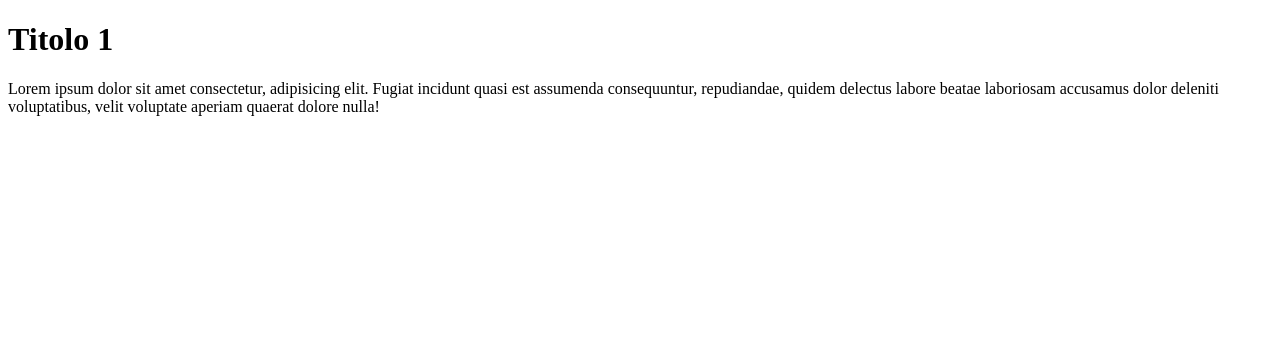
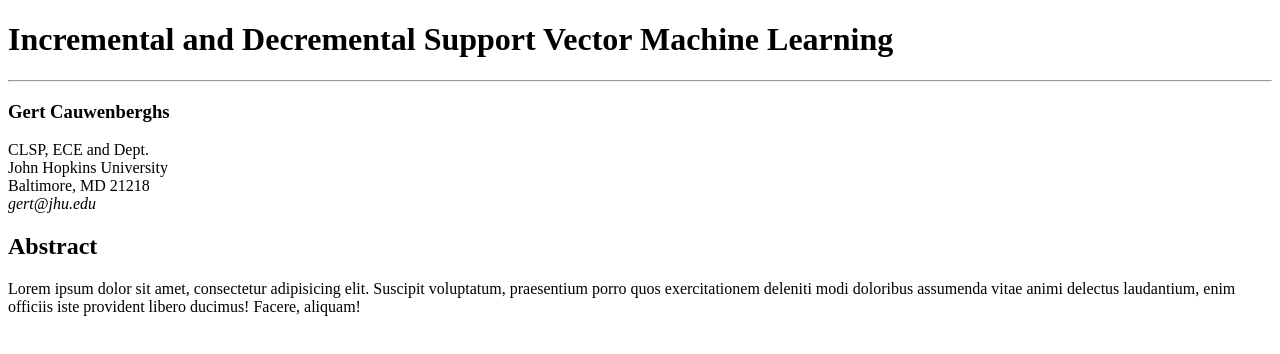
Before and after one commit to Francesca-Salvini/paper-scientifico, a website: page index.html in a window 1280 px wide. Drawn offline with Linux system fonts and the light colour scheme.

Commit message:
Fine intestazione

```diff
--- a/index.html
+++ b/index.html
@@ -4,15 +4,36 @@
     <meta charset="UTF-8" />
     <meta name="viewport" content="width=device-width, initial-scale=1.0" />
     <meta http-equiv="X-UA-Compatible" content="ie=edge" />
-    <title>Static Template</title>
+    <title>Paper Scientifico</title>
   </head>
   <body>
-    <h1>Titolo 1</h1>
-    <p>
-      Lorem ipsum dolor sit amet consectetur, adipisicing elit. Fugiat incidunt
-      quasi est assumenda consequuntur, repudiandae, quidem delectus labore
-      beatae laboriosam accusamus dolor deleniti voluptatibus, velit voluptate
-      aperiam quaerat dolore nulla!
-    </p>
+    <!-- Intestazione-->
+    <div>
+      <h1>Incremental and Decremental Support Vector Machine Learning</h1>
+
+      <hr />
+
+      <h3>Gert Cauwenberghs</h3>
+
+      <p>
+        CLSP, ECE and Dept. <br />
+        John Hopkins University <br />
+        Baltimore, MD 21218 <br />
+        <em>gert@jhu.edu</em>
+      </p>
+    </div>
+    <!--Fine Intestazione-->
+    <!--Contenuto Paper-->
+    <div>
+      <h2>Abstract</h2>
+      <p>
+        Lorem ipsum dolor sit amet, consectetur adipisicing elit. Suscipit
+        voluptatum, praesentium porro quos exercitationem deleniti modi
+        doloribus assumenda vitae animi delectus laudantium, enim officiis iste
+        provident libero ducimus! Facere, aliquam!
+      </p>
+    </div>
+
+    <!--Fine Contenuto Paper-->
   </body>
 </html>
```
